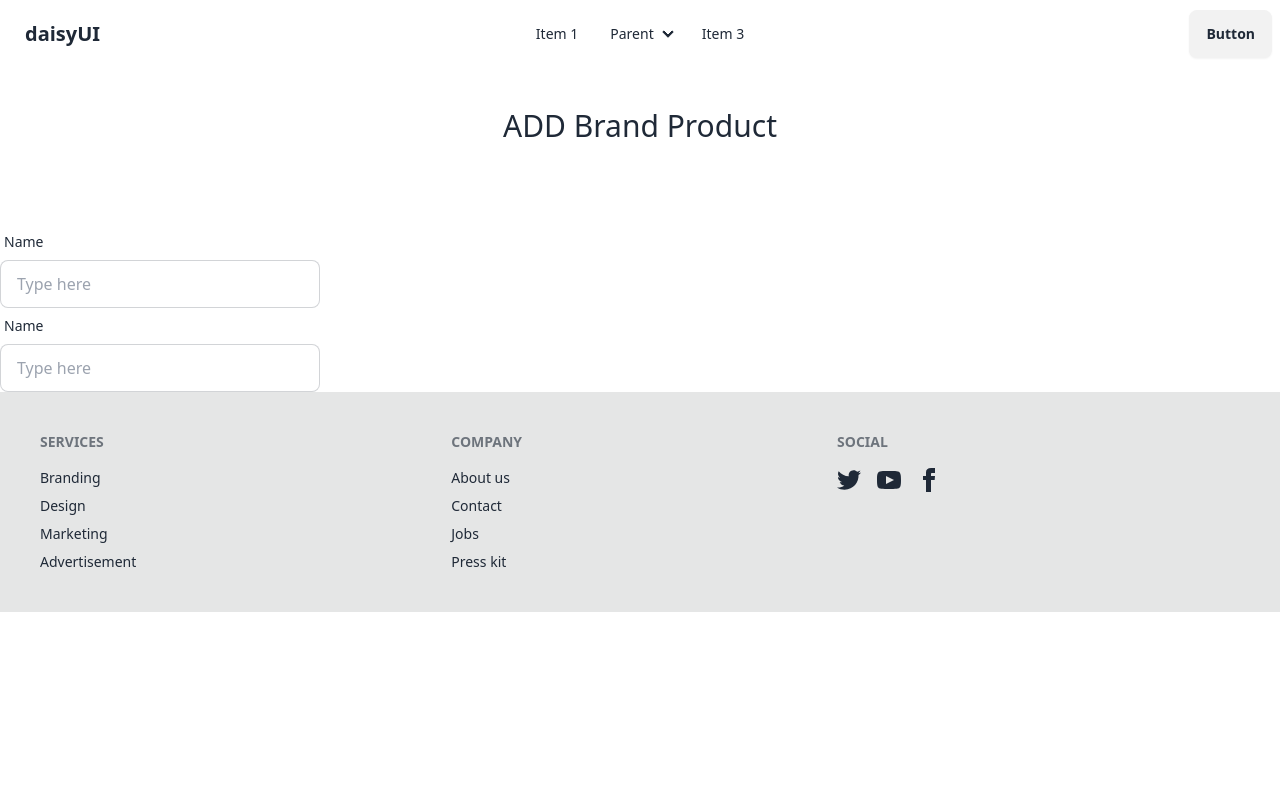
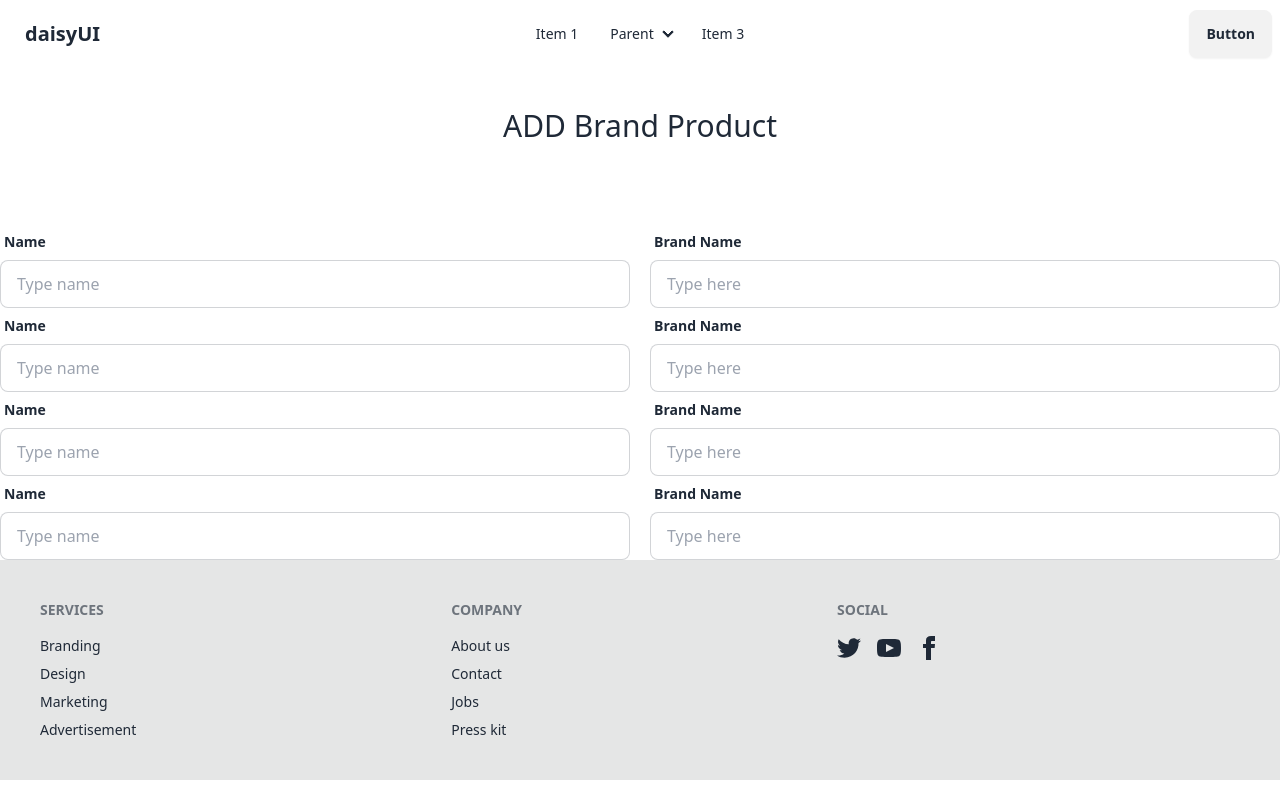
Before and after one commit to sakirmohammad775/Fashion-Apparels-Client, a React (Vite) app: page /addBrand in a window 1280 px wide. Built offline with nearby package versions, Linux system fonts and the light colour scheme.

Commit message:
1st 2nd 3rd row added

```diff
--- a/src/AddBrand/AddBrand.jsx
+++ b/src/AddBrand/AddBrand.jsx
@@ -1,32 +1,108 @@
-
+{/*Image
+Name
+Brand Name
+Type (If you choose the Technology and Electronics category ,then the types of products will be phone, computer, headphone, etc)
+Price
+Short description
+Rating
+Add button*/}
 
 const AddBrand = () => {
     return (
         <>
             <div className="text-3xl text-center mt-10 mb-20">ADD Brand Product</div>
-            <form>
-                <div className="">
-                    {/*Name */}
-                    <div>
-                        <label className="form-control w-full max-w-xs">
+            <form className="max-w-screen-xl mx-auto">
+                {/*First row*/}
+                <div className="md:flex md:w-full gap-5 sm:mx-20  md:mx-auto">
+                    <div className="md:w-1/2">
+                        <label className="form-control w-full">
                             <div className="label">
-                                <span className="label-text">Name</span>
+                                <span className="label-text font-bold">Name</span>
                             </div>
-                            <input type="text" placeholder="Type here" className="input input-bordered w-full max-w-xs" />
+                            <input type="text" placeholder="Type name" name="name" className="input input-bordered w-full " />
 
                         </label>
                     </div>
-                    {/* */}
-                    <div>
-                        <label className="form-control w-full max-w-xs">
+                    <div className="md:w-1/2">
+                        <label className="form-control w-full ">
                             <div className="label">
-                                <span className="label-text">Name</span>
+                                <span className="label-text font-bold">Brand Name</span>
                             </div>
-                            <input type="text" placeholder="Type here" className="input input-bordered w-full max-w-xs" />
+                            <input type="text" placeholder="Type here" name="brandName" className="input input-bordered w-full " />
 
                         </label>
                     </div>
                 </div>
+
+                {/*2nd row*/}
+                <div className="md:flex md:w-full gap-5 sm:mx-20  md:mx-auto">
+                    <div className="md:w-1/2">
+                        <label className="form-control w-full">
+                            <div className="label">
+                                <span className="label-text font-bold">Name</span>
+                            </div>
+                            <input type="text" placeholder="Type name" name="name" className="input input-bordered w-full " />
+
+                        </label>
+                    </div>
+                    <div className="md:w-1/2">
+                        <label className="form-control w-full ">
+                            <div className="label">
+                                <span className="label-text font-bold">Brand Name</span>
+                            </div>
+                            <input type="text" placeholder="Type here" name="brandName" className="input input-bordered w-full " />
+
+                        </label>
+                    </div>
+                </div>
+
+                {/*3rd row*/}
+                <div className="md:flex md:w-full gap-5 sm:mx-20  md:mx-auto">
+                    <div className="md:w-1/2">
+                        <label className="form-control w-full">
+                            <div className="label">
+                                <span className="label-text font-bold">Name</span>
+                            </div>
+                            <input type="text" placeholder="Type name" name="name" className="input input-bordered w-full " />
+
+                        </label>
+                    </div>
+                    <div className="md:w-1/2">
+                        <label className="form-control w-full ">
+                            <div className="label">
+                                <span className="label-text font-bold">Brand Name</span>
+                            </div>
+                            <input type="text" placeholder="Type here" name="brandName" className="input input-bordered w-full " />
+
+                        </label>
+                    </div>
+                </div>
+
+                {/*4th row*/}
+                <div className="md:flex md:w-full gap-5 sm:mx-20  md:mx-auto">
+                    <div className="md:w-1/2">
+                        <label className="form-control w-full">
+                            <div className="label">
+                                <span className="label-text font-bold">Name</span>
+                            </div>
+                            <input type="text" placeholder="Type name" name="name" className="input input-bordered w-full " />
+
+                        </label>
+                    </div>
+                    <div className="md:w-1/2">
+                        <label className="form-control w-full ">
+                            <div className="label">
+                                <span className="label-text font-bold">Brand Name</span>
+                            </div>
+                            <input type="text" placeholder="Type here" name="brandName" className="input input-bordered w-full " />
+
+                        </label>
+                    </div>
+                </div>
+
+                 {/*Button*/}
+
+
 
             </form>
         </>
```
